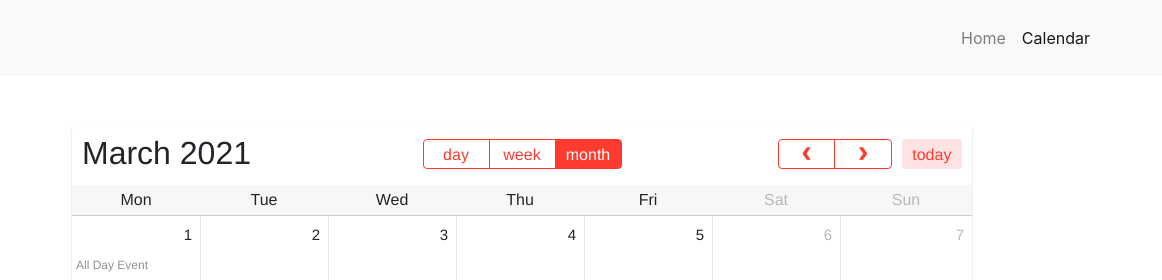
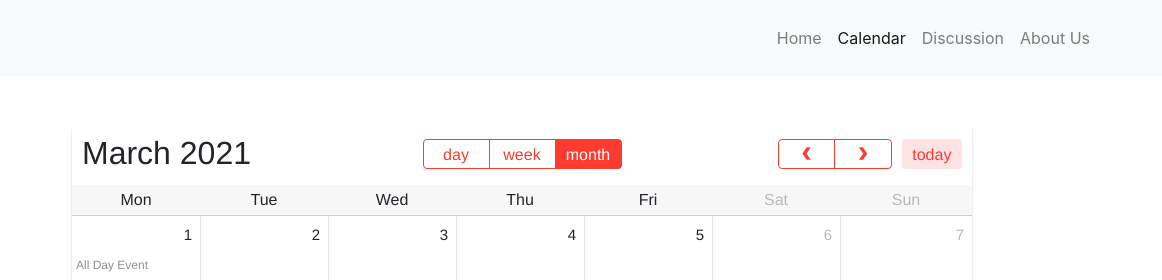
Before and after one commit to itanne99/CS104-Project1, a plain HTML site: page docs/fullcalendar.html in a window 1280 px wide. Shown: the top 280 px of the page, 118-1280 px from the left. Drawn offline with Linux system fonts and the light colour scheme.

Commit message:
Updated full calendar

```diff
--- a/docs/fullcalendar.html
+++ b/docs/fullcalendar.html
@@ -247,6 +247,12 @@
 				<li class="nav-item active">
 					<a class="nav-link" href="./fullcalendar.html">Calendar</a>
 				</li>
+				<li class="nav-item">
+					<a class="nav-link" href="./discussion.html">Discussion</a>
+				</li>
+				<li class="nav-item">
+					<a class="nav-link" href="./aboutUs.html">About Us</a>
+				</li>
 			</ul>
 		</div>
 	</nav>
```
